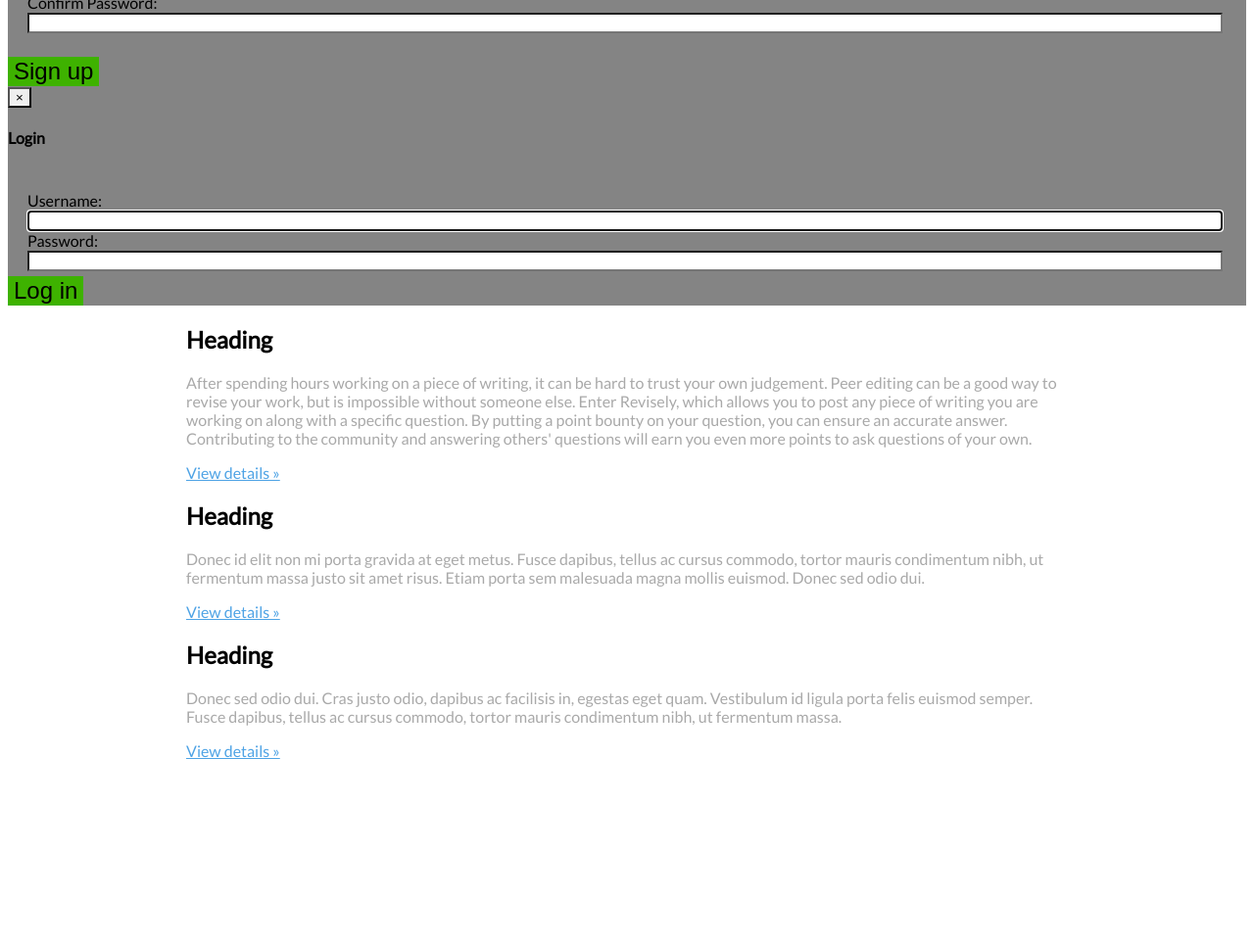
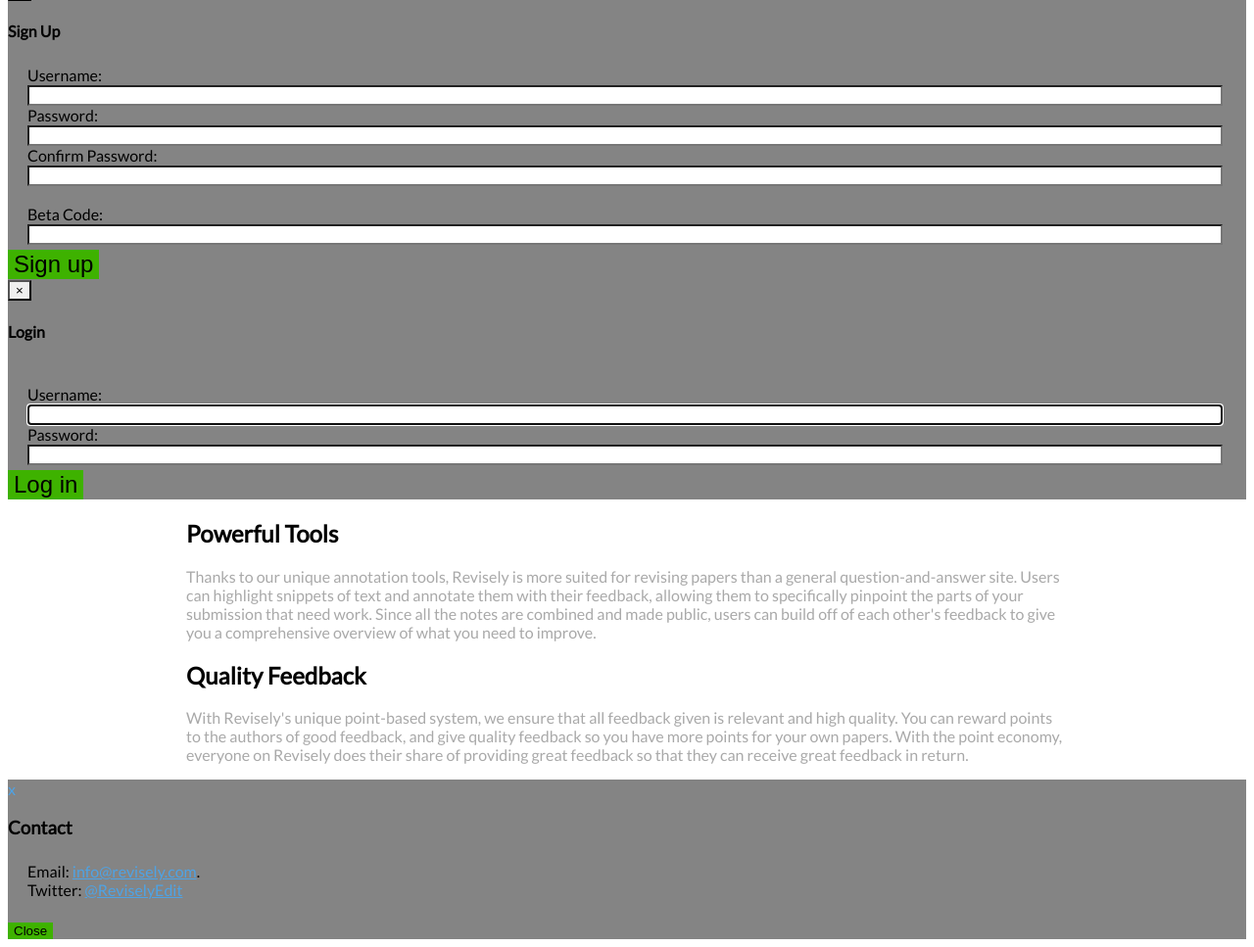
Before and after one commit to nmoroze/peer-edit, a Django app: page /accounts/login/ in a window 1280 px wide. Shown: the part 527-1494 px from the top of the page at 98% size. Before the commit the page ends 1302 px from the top, so only its background shows below. Run offline with Django 3.2, Linux system fonts and the light colour scheme; grey boxes labelled with a size stand in for pictures from a placeholder-image service; parts of the project's set-up code (start-up, migrations or seed data) failed here and were passed over; some libraries are stand-ins or nearby versions.

Commit message:
Integrated login/landing page

```diff
--- a/edit/templates/registration/login.html
+++ b/edit/templates/registration/login.html
@@ -10,18 +10,71 @@
 	<link href='http://fonts.googleapis.com/css?family=Lato:400' rel='stylesheet' type='text/css'>
 	<link href="/static/css/base.css" rel="stylesheet" type="text/css">
 	<link href="/static/css/login.css" rel="stylesheet" type="text/css">
+	<script type="text/javascript">
+
+  var _gaq = _gaq || [];
+  _gaq.push(['_setAccount', 'UA-43028218-1']);
+  _gaq.push(['_trackPageview']);
+
+  (function() {
+    var ga = document.createElement('script'); ga.type = 'text/javascript'; ga.async = true;
+    ga.src = ('https:' == document.location.protocol ? 'https://ssl' : 'http://www') + '.google-analytics.com/ga.js';
+    var s = document.getElementsByTagName('script')[0]; s.parentNode.insertBefore(ga, s);
+  })();
+
+</script>
+
 </head>
 <body>
+<!-- Mobile friendly navbar adapted from example. -->
+    <!-- http://twitter.github.io/bootstrap/examples/starter.template.html -->
+    <header class="navbar navbar-inverse navbar-fixed-top bs-docs-nav" role="banner">
+  <div class="container">
+    <div class="navbar-header">
+      <button class="navbar-toggle" type="button" data-toggle="collapse" data-target=".bs-navbar-collapse">
+        <span class="sr-only">Toggle navigation</span>
+        <span class="icon-bar"></span>
+        <span class="icon-bar"></span>
+        <span class="icon-bar"></span>
+      </button>
+      <a href="./" class="navbar-brand">Revisely</a>
+    </div>
+    <nav class="collapse navbar-collapse bs-navbar-collapse" role="navigation">
+      <ul class="nav navbar-nav">
+        <li>
+          <a href="#contact" data-toggle="modal">Contact</a>
+        </li>
+        <li>
+          <a href="https://github.com/nmoroze/peer-edit">Contribute</a>
+        </li>
+      </ul>
+    </nav>
+  </div>
+</header>
 	<div class="container">
 		<div class="jumbotron">
-			<img src="http://placehold.it/300x200&text=screenshot!" class="img-responsive">
+			<a href="http://i.imgur.com/ZQiqBHb.png"><img src="http://i.imgur.com/2oLu6bX.png" class="img-responsive"></a>
 			<header>
 				<h1 id="logo">Revisely</h1>
 				<h3 class="light">Peer editing, for the web.</h3>
 			</header>
-			<a data-toggle="modal" href="#signup" class="btn btn-success btn-huge"><i class="icon-play"></i>&nbsp Get started</a>
-			<br>
+			  <a class="coinbase-button" data-code="2ee8fbf2356569c843227aaaa349e233" data-button-style="custom_small" href="https://coinbase.com/checkouts/2ee8fbf2356569c843227aaaa349e233">Donate with Bitcoins</a><script src="https://coinbase.com/assets/button.js" type="text/javascript"></script>
+			  <h5 class="light">Donations earn you a code to access the beta. If you don't have bitcoins to give, please share us on Twitter and send a link to the Twitter post to <a href="mailto:info@revisely.com">info@revisely.com</a>.</h5>
+        <!--<a data-toggle="modal" href="#signup" class="btn btn-success btn-huge"><i class="icon-play"></i>&nbsp Have a beta code? Get started here</a>-->
+         <h5 class="light"> Have a beta code? <a data-toggle="modal" href="#signup">Sign up.</a></h5>
          <h5 class="light"> Got an account? <a data-toggle="modal" href="#login">Log in.</a></h5>
+
+				 <!-- AddThis Button BEGIN -->
+			<div class="addthis_toolbox addthis_default_style addthis_32x32_style">
+			<a class="addthis_button_preferred_1"></a>
+			<a class="addthis_button_preferred_2"></a>
+			<a class="addthis_button_compact"></a>
+			<a class="addthis_counter addthis_bubble_style"></a>
+			</div>
+			<script type="text/javascript">var addthis_config = {"data_track_addressbar":true};</script>
+			<script type="text/javascript" src="//s7.addthis.com/js/300/addthis_widget.js#pubid=ra-52019ae877647cf1"></script>
+			<!-- AddThis Button END -->
+
 		</div>
 	</div>
     <!-- Modal -->
@@ -45,7 +98,8 @@
               <br>
               <input type="password" name="confirm" required="required"><br>
               <br>
-							<!--<iframe src="http://crapcha.com/embed/" frameborder="0" scrolling="0" width="300" height="150"></iframe>-->
+              Beta Code:
+              <input type="text" name="code" required="required"><br>
           </div>
           <div class="modal-footer">
             <button type="submit" class="btn btn-success btn-lg">Sign up</button>
@@ -81,26 +135,48 @@
     </div>
   </div>
 
+
 	<div class="container">
 		<div class="row">
-			<div class="col-lg-4">
-				<h2>Heading</h2>
-				<p class="light">After spending hours working on a piece of writing, it can be hard to trust your own judgement. Peer editing can be a good way to revise your work, but is impossible without someone else. Enter Revisely, which allows you to post any piece of writing you are working on along with a specific question. By putting a point bounty on your question, you can ensure an accurate answer. Contributing to the community and answering others' questions will earn you even more points to ask questions of your own. </p>
-				<p><a class="btn btn-primary" href="#">View details &raquo;</a></p>
+			<div class="col-lg-6">
+				<h2>Powerful Tools</h2>
+				<p class="light">Thanks to our unique annotation tools, Revisely is more suited for revising papers than a general question-and-answer site. Users can highlight snippets of text and annotate them with their feedback, allowing them to specifically pinpoint the parts of your submission that need work. Since all the notes are combined and made public, users can build off of each other's feedback to give you a comprehensive overview of what you need to improve.
 			</div>
-			<div class="col-lg-4">
-				<h2>Heading</h2>
-				<p class="light">Donec id elit non mi porta gravida at eget metus. Fusce dapibus, tellus ac cursus commodo, tortor mauris condimentum nibh, ut fermentum massa justo sit amet risus. Etiam porta sem malesuada magna mollis euismod. Donec sed odio dui. </p>
-				<p><a class="btn btn-primary" href="#">View details &raquo;</a></p>
+			<div class="col-lg-6">
+				<h2>Quality Feedback</h2>
+				<p class="light">With Revisely's unique point-based system, we ensure that all feedback given is relevant and high quality. You can reward points to the authors of good feedback, and give quality feedback so you have more points for your own papers. With the point economy, everyone on Revisely does their share of providing great feedback so that they can receive great feedback in return.</p>
 			</div>
-			<div class="col-lg-4">
-				<h2>Heading</h2>
-				<p class="light">Donec sed odio dui. Cras justo odio, dapibus ac facilisis in, egestas eget quam. Vestibulum id ligula porta felis euismod semper. Fusce dapibus, tellus ac cursus commodo, tortor mauris condimentum nibh, ut fermentum massa.</p>
-				<p><a class="btn btn-primary" href="#">View details &raquo;</a></p>
+		</div>
+	</div>
+	 <div id="contact" class="modal fade in" >
+      <div class="modal-dialog">
+      <div class="modal-content">
+      <div class="modal-header">
+        <a class="close" data-dismiss="modal">x</a>
+        <h3>Contact</h3>
+      </div>
+      <div class="modal-body">
+        Email: <a href="mailto:info@revisely.com">info@revisely.com</a>. <br>
+        Twitter: <a href="https://twitter.com/reviselyedit">@ReviselyEdit<a>
+        </p>
+      </div>
+      <div class="modal-footer">
+        <button href="#" class="btn btn-success" data-dismiss="modal">Close</button>
+      </div>
     </div>
     </div>
   </div>
 	<script src="http://codeorigin.jquery.com/jquery-2.0.3.min.js"></script>
 	<script src="http://netdna.bootstrapcdn.com/bootstrap/3.0.0/js/bootstrap.min.js"></script>
+	<script>
+  (function(i,s,o,g,r,a,m){i['GoogleAnalyticsObject']=r;i[r]=i[r]||function(){
+  (i[r].q=i[r].q||[]).push(arguments)},i[r].l=1*new Date();a=s.createElement(o),
+  m=s.getElementsByTagName(o)[0];a.async=1;a.src=g;m.parentNode.insertBefore(a,m)
+  })(window,document,'script','//www.google-analytics.com/analytics.js','ga');
+
+  ga('create', 'UA-43028218-1', 'revisely.com');
+  ga('send', 'pageview');
+
+</script>
 </body>
 </html>
```
Lines whose indentation alone changed are shown as unchanged.
